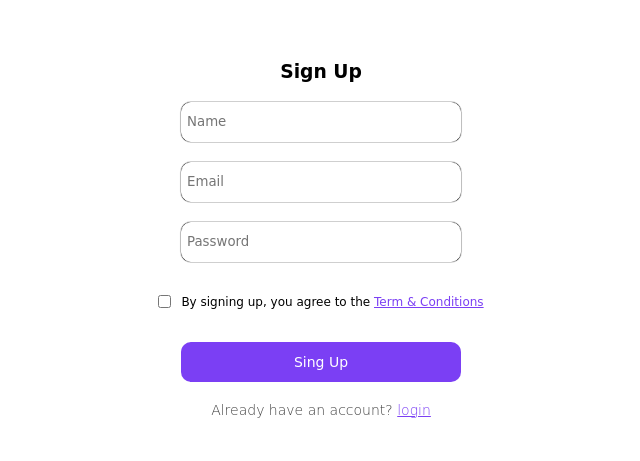
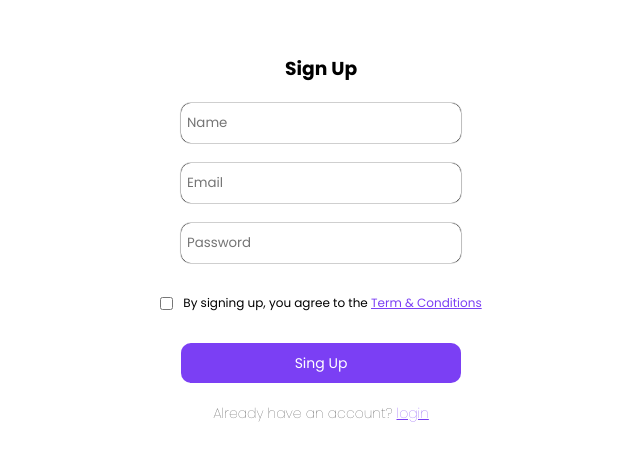
Before and after one commit to mrperfectvip/Expense-Tracker, a plain HTML site: page index.html in a window 1280 px wide. Shown: the part 161-622 px from the top of the page, without its empty margins (319-959 px from the left). Drawn offline with Linux system fonts and the light colour scheme.

Commit message:
font-change

```diff
--- a/style.css
+++ b/style.css
@@ -1,8 +1,10 @@
+@import url('https://fonts.googleapis.com/css2?family=Poppins:ital,wght@0,100;0,200;0,300;0,400;0,500;0,600;0,700;0,800;0,900;1,100;1,200;1,300;1,400;1,500;1,600;1,700;1,800;1,900&display=swap');
+
 *{
     margin: 0;
     padding: 0;
     box-sizing: border-box;
-    font-family: cursive;
+    font-family: "Poppins", serif;
 }
 
 html,body{
```
